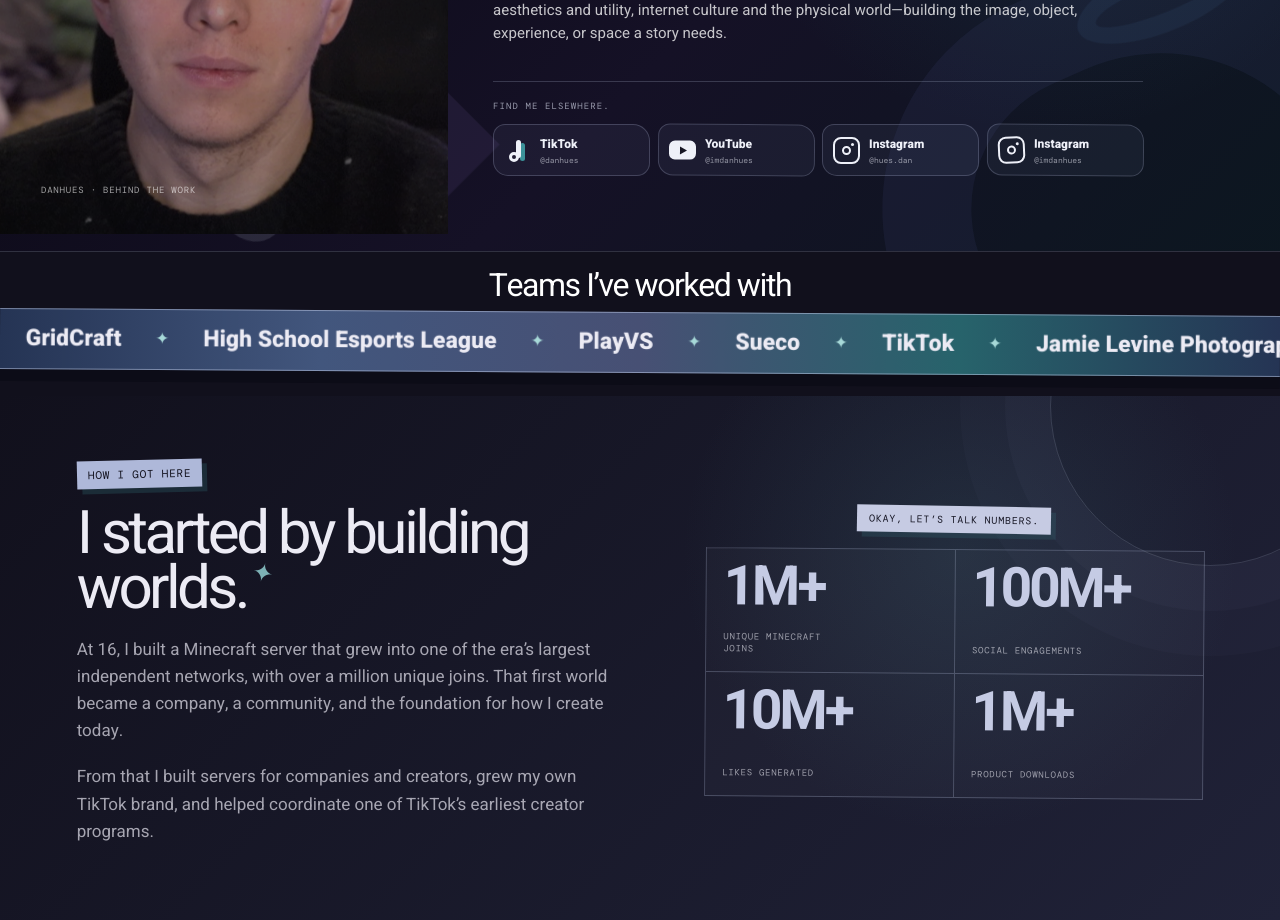
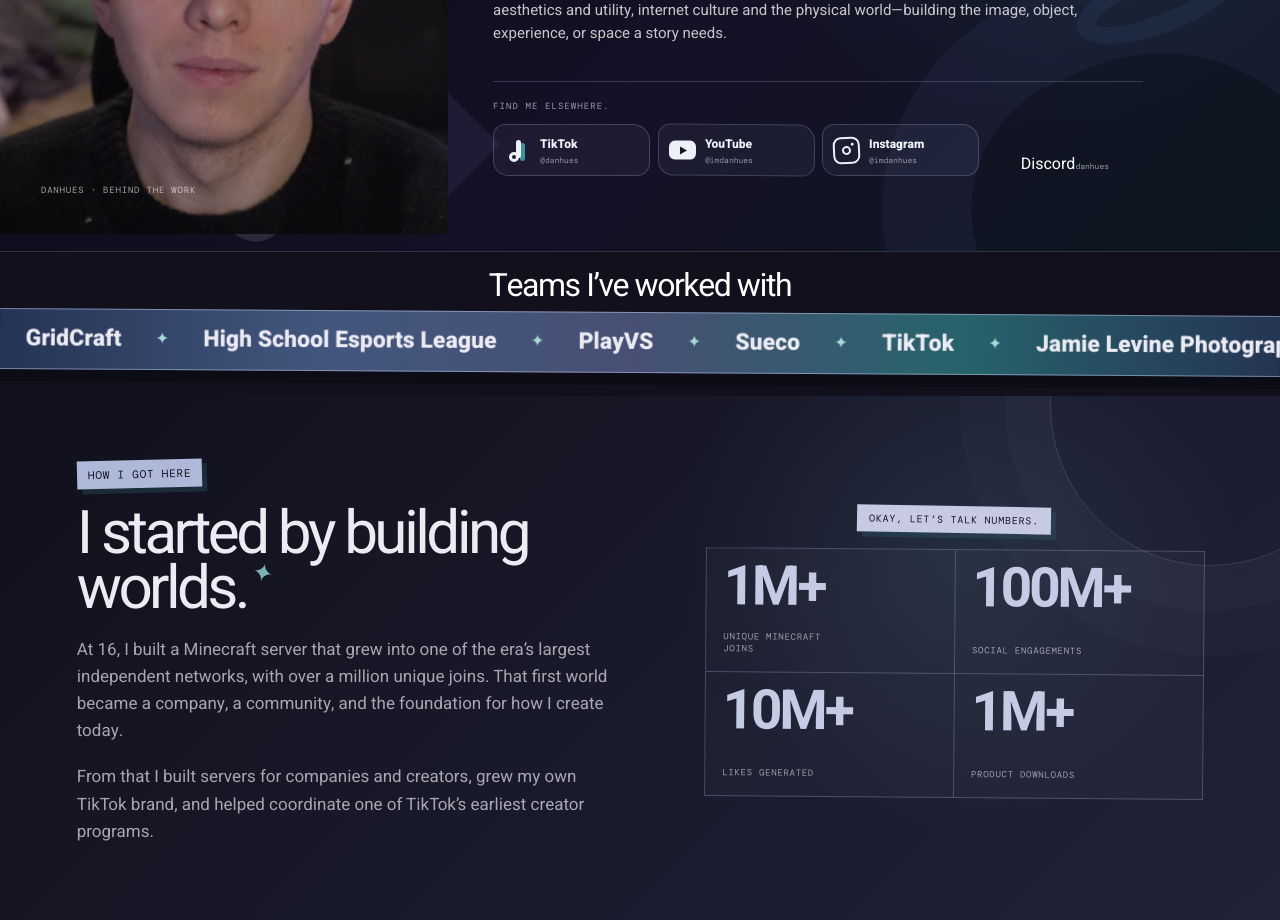
Before and after one commit to DanHues/creative-portfolio, a Next.js app: page / in a window 1280 px wide. Shown: the part 2660-3580 px from the top of the page. Built offline with nearby package versions, Linux system fonts and the light colour scheme; a web font is replaced by a local one.

Commit message:
Refine main social profiles

```diff
--- a/app/page.tsx
+++ b/app/page.tsx
@@ -2,6 +2,7 @@
 import { AboutPortrait } from "@/components/about-portrait";
 import { CyclingWords } from "@/components/cycling-words";
 import { CyclingVisuals } from "@/components/cycling-visuals";
+import { DiscordButton } from "@/components/discord-button";
 import { DraggableMarquee } from "@/components/draggable-marquee";
 import { ImpactCounters } from "@/components/impact-counters";
 import { JournalReveal } from "@/components/journal-reveal";
@@ -173,17 +174,6 @@
                 </span>
               </a>
               <a
-                href="https://www.instagram.com/hues.dan/"
-                target="_blank"
-                rel="noreferrer"
-              >
-                <i className="social-mark social-mark-instagram" aria-hidden="true" />
-                <span>
-                  Instagram
-                  <small>@hues.dan</small>
-                </span>
-              </a>
-              <a
                 href="https://www.instagram.com/imdanhues/"
                 target="_blank"
                 rel="noreferrer"
@@ -194,6 +184,7 @@
                   <small>@imdanhues</small>
                 </span>
               </a>
+              <DiscordButton className="social-discord" compact />
             </div>
           </div>
         </div>
```
